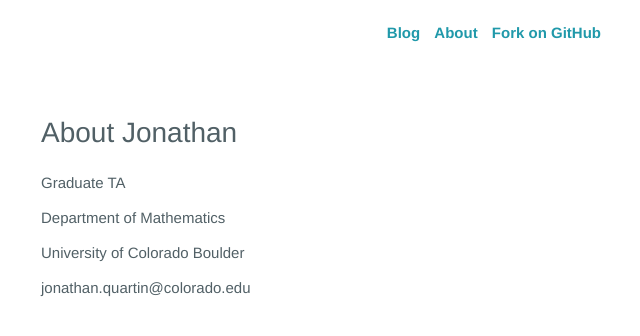
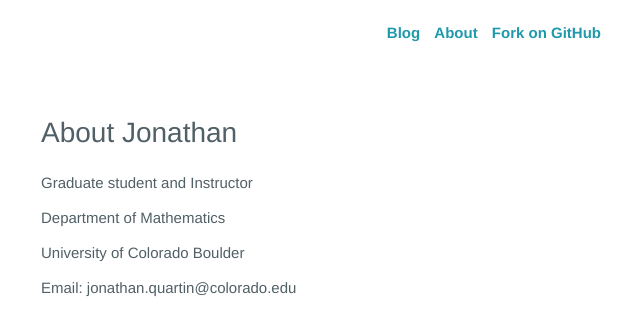
Before and after one commit to MathYoni/MathYoni.github.io, a Jekyll site: the page built from _posts/static/0100-01-01-about.md, in a window 1280 px wide. Shown: the top 336 px of the page, without its empty margins (319-959 px from the left). Built offline with Jekyll 4.4.1, drawn with Linux system fonts in a browser that asks for light colours.

Commit message:
Update 0100-01-01-about.md

```diff
--- a/_posts/static/0100-01-01-about.md
+++ b/_posts/static/0100-01-01-about.md
@@ -4,10 +4,10 @@ published: true
 permalink: about/
 title: About Jonathan
 ---
-Graduate TA
+Graduate student and Instructor
 
 Department of Mathematics
 
 University of Colorado Boulder
 
-jonathan.quartin@colorado.edu
+Email: jonathan.quartin@colorado.edu
```
